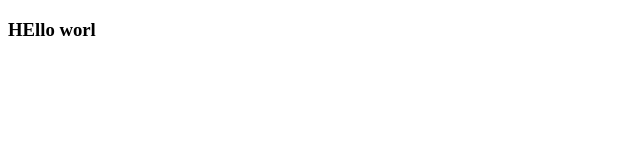
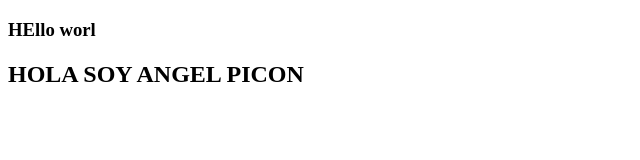
Before and after one commit to AngelPicon123/Borrable, a plain HTML site: page index.html in a window 1280 px wide. Shown: the whole page, without its empty margins (0-640 px from the left). Drawn offline with Linux system fonts and the light colour scheme.

Commit message:
COIMMIT DE FIORELLA

```diff
--- a/index.html
+++ b/index.html
@@ -7,5 +7,6 @@
 </head>
 <body>
     <H3>HEllo worl</H3>
+    <H2>HOLA SOY ANGEL PICON</H2>
 </body>
 </html>
```
